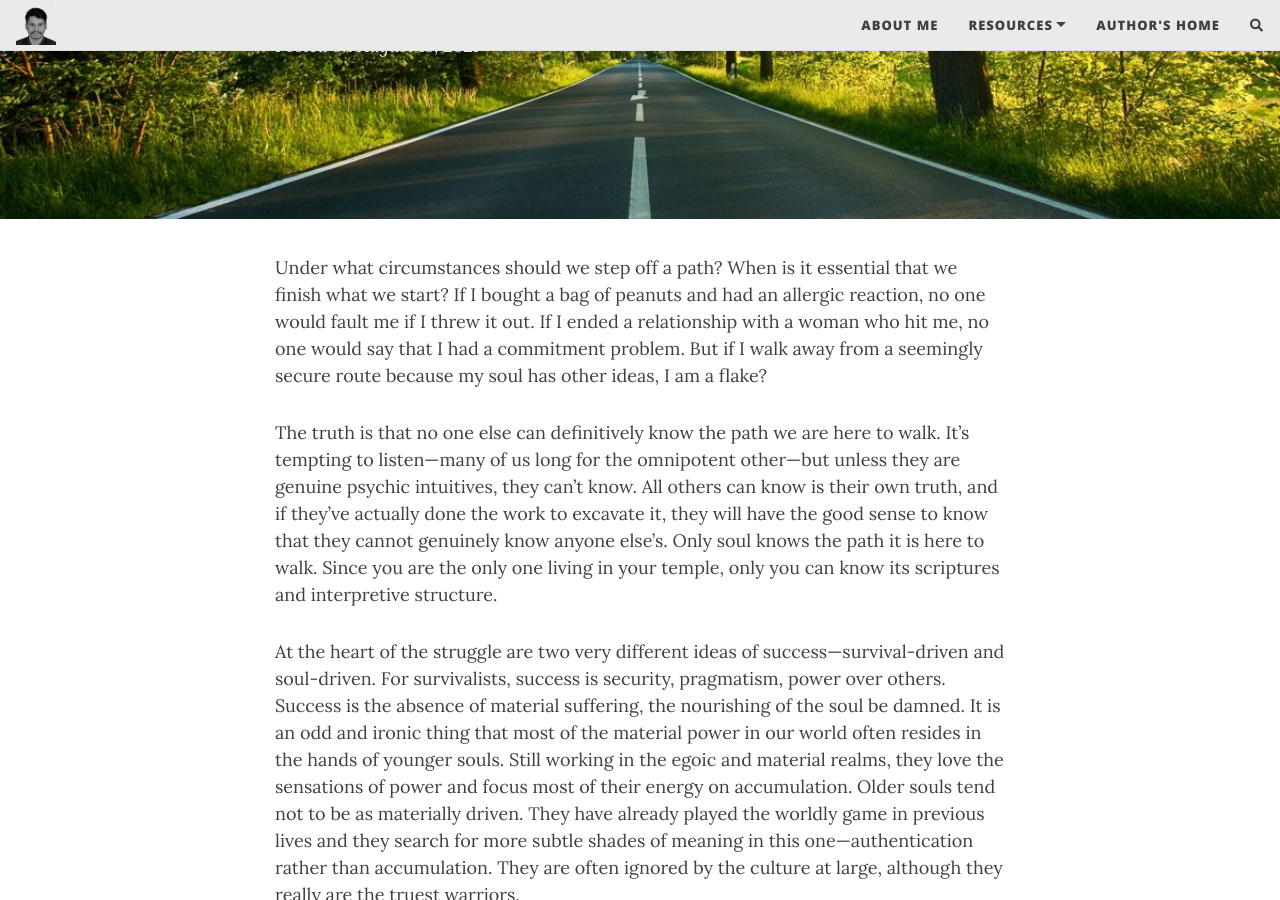
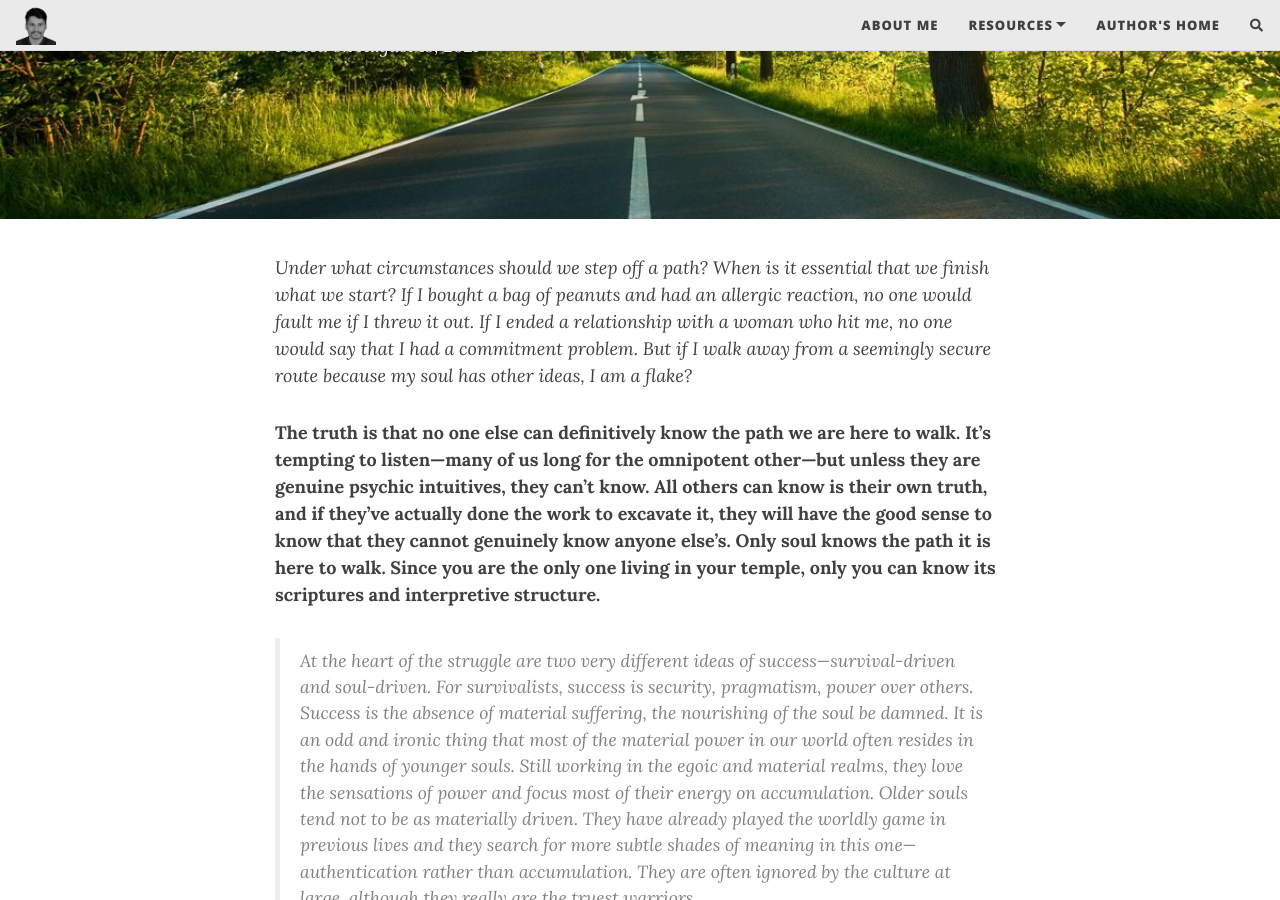
Before and after one commit to ajmalagm/ajmal, a Jekyll site: the page built from _posts/2021-08-15-fight-it-till-you-earn-it.md, in a window 1280 px wide and 900 px high, scrolled down 324 px. Built offline with Jekyll 4.4.1, drawn with Linux system fonts in a browser that asks for light colours; nearby versions of some CDN libraries; comment, search, counter and statistics services are not loaded.

```diff
--- a/_posts/2021-08-15-fight-it-till-you-earn-it.md
+++ b/_posts/2021-08-15-fight-it-till-you-earn-it.md
@@ -8,10 +8,10 @@ share-img: /assets/img/path.jpg
 tags: [books, test]
 ---
 
-Under what circumstances should we step off a path? When is it essential that we finish what we start? If I bought a bag of peanuts and had an allergic reaction, no one would fault me if I threw it out. If I ended a relationship with a woman who hit me, no one would say that I had a commitment problem. But if I walk away from a seemingly secure route because my soul has other ideas, I am a flake?
+_Under what circumstances should we step off a path? When is it essential that we finish what we start? If I bought a bag of peanuts and had an allergic reaction, no one would fault me if I threw it out. If I ended a relationship with a woman who hit me, no one would say that I had a commitment problem. But if I walk away from a seemingly secure route because my soul has other ideas, I am a flake?_
 
-The truth is that no one else can definitively know the path we are here to walk. It’s tempting to listen—many of us long for the omnipotent other—but unless they are genuine psychic intuitives, they can’t know. All others can know is their own truth, and if they’ve actually done the work to excavate it, they will have the good sense to know that they cannot genuinely know anyone else’s. Only soul knows the path it is here to walk. Since you are the only one living in your temple, only you can know its scriptures and interpretive structure.
+**The truth is that no one else can definitively know the path we are here to walk. It’s tempting to listen—many of us long for the omnipotent other—but unless they are genuine psychic intuitives, they can’t know. All others can know is their own truth, and if they’ve actually done the work to excavate it, they will have the good sense to know that they cannot genuinely know anyone else’s. Only soul knows the path it is here to walk. Since you are the only one living in your temple, only you can know its scriptures and interpretive structure.**
 
-At the heart of the struggle are two very different ideas of success—survival-driven and soul-driven. For survivalists, success is security, pragmatism, power over others. Success is the absence of material suffering, the nourishing of the soul be damned. It is an odd and ironic thing that most of the material power in our world often resides in the hands of younger souls. Still working in the egoic and material realms, they love the sensations of power and focus most of their energy on accumulation. Older souls tend not to be as materially driven. They have already played the worldly game in previous lives and they search for more subtle shades of meaning in this one—authentication rather than accumulation. They are often ignored by the culture at large, although they really are the truest warriors.
+>At the heart of the struggle are two very different ideas of success—survival-driven and soul-driven. For survivalists, success is security, pragmatism, power over others. Success is the absence of material suffering, the nourishing of the soul be damned. It is an odd and ironic thing that most of the material power in our world often resides in the hands of younger souls. Still working in the egoic and material realms, they love the sensations of power and focus most of their energy on accumulation. Older souls tend not to be as materially driven. They have already played the worldly game in previous lives and they search for more subtle shades of meaning in this one—authentication rather than accumulation. They are often ignored by the culture at large, although they really are the truest warriors.
 
 A soulful notion of success rests on the actualization of our innate image. Success is simply the completion of a soul step, however unsightly it may be. We have finished what we started when the lesson is learned. What a fear-based culture calls a wonderful opportunity may be fruitless and misguided for the soul. Staying in a passionless relationship may satisfy our need for comfort, but it may stifle the soul. Becoming a famous lawyer is only worthwhile if the soul demands it. It is an essential failure if you are called to be a monastic this time around. If you need to explore and abandon ten careers in order to stretch your soul toward its innate image, then so be it. Flake it till you make it.
```
